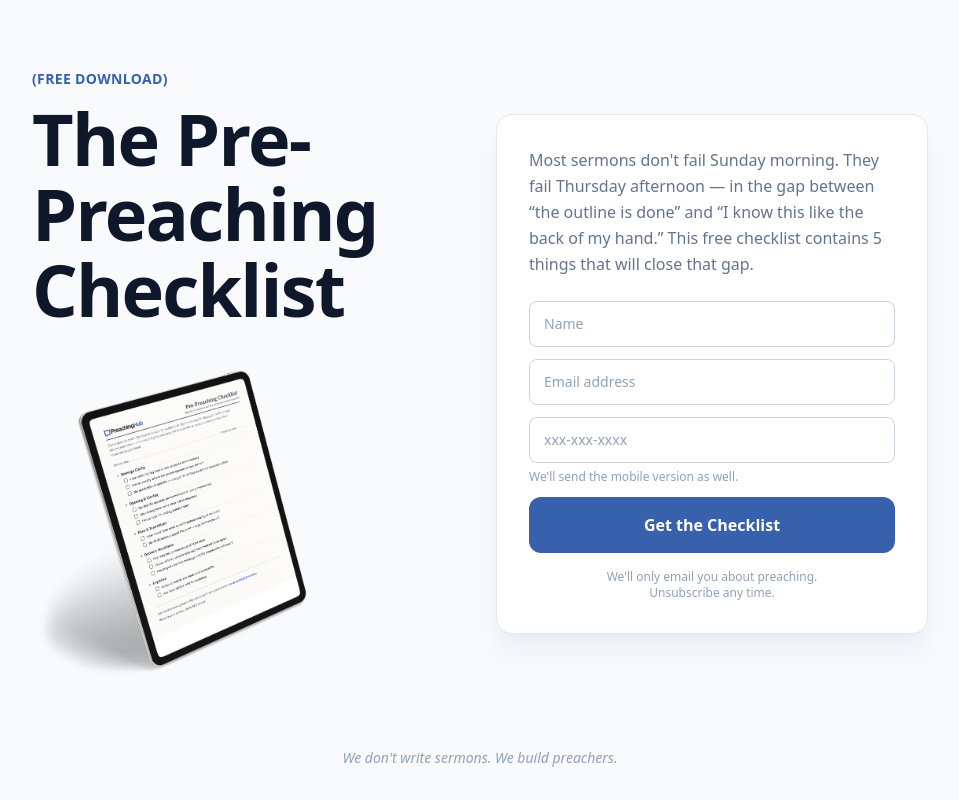
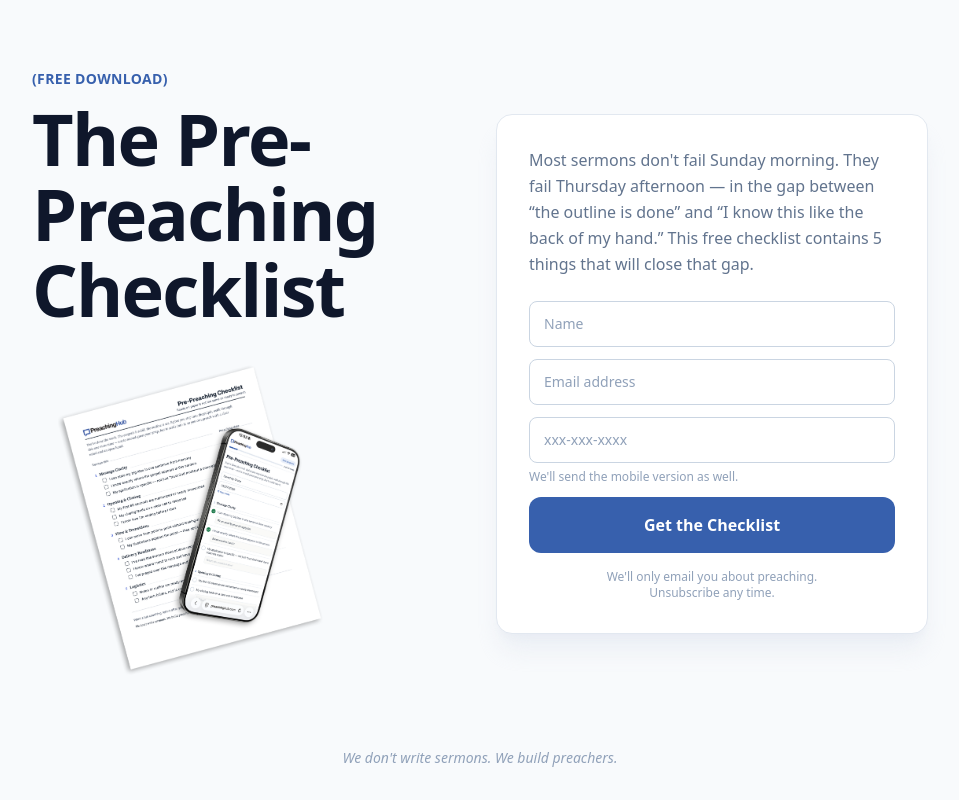
Before and after one commit to brysonbreakey/preachinghubsite, a Next.js app: page /checklist in a window 1280 px wide. Shown: the whole page, without its empty margins (160-1119 px from the left). Built offline with nearby package versions, Linux system fonts and the light colour scheme; no server answers.

Commit message:
Swap /checklist creative for the PDF + phone mockup
Replaces the iPad-only image with a mockup showing both the printable
PDF and the mobile interactive checklist, since the funnel now offers both.

Co-Authored-By: Claude Sonnet 5 <noreply@anthropic.com>

```diff
--- a/app/checklist/page.tsx
+++ b/app/checklist/page.tsx
@@ -134,8 +134,8 @@ export default function ChecklistPage() {
                 <div className="hidden lg:flex justify-start">
                   {/* eslint-disable-next-line @next/next/no-img-element */}
                   <img
-                    src="/images/checklist-ipad.png"
-                    alt="The Pre-Preaching Checklist shown on an iPad"
+                    src="/images/Checklist 2 Part Mockup.png"
+                    alt="The Pre-Preaching Checklist as a printable PDF and on the mobile interactive version"
                     className="w-full max-w-xs"
                   />
                 </div>
```
Also changed, not shown: public/images/Checklist 2 Part Mockup.png (added).
